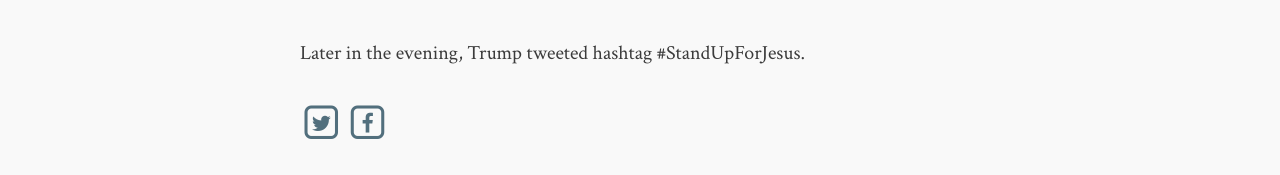
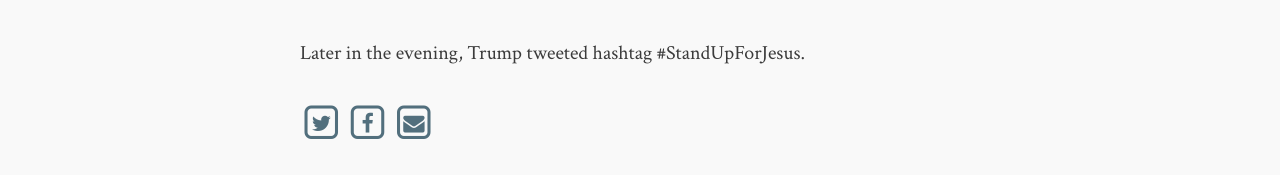
Before and after one commit to flashlightministries/oilforlight, a Jekyll site: the page built from _posts/2017-10-11-trump-tweets-kneeling.md, in a window 1280 px wide. Shown: the part 1044-1219 px from the top of the page. Built offline with Jekyll 4.4.1, drawn with Linux system fonts in a browser that asks for light colours; nearby versions of some CDN libraries.

Commit message:
Update post.html

```diff
--- a/_layouts/post.html
+++ b/_layouts/post.html
@@ -37,12 +37,20 @@
         <i class="fa fa-twitter fa-stack-1x"></i>
       </span>
     </a></span>
-    <span><a target="_blank" href="http://www.facebook.com/share.php?u={{ site.url }}{{ page.url }}&title={{ page.title | uri_escape}}">
+    <span><a target="_blank" href="http://www.facebook.com/share.php?u={{ site.url }}{{ page.url }}&amp;title={{ page.title | uri_escape }}">
       <span class="fa-stack fa-lg">
         <i class="fa fa-square-o fa-stack-2x"></i>
         <i class="fa fa-facebook fa-stack-1x"></i>
       </span>
     </a></span>
+    <span><a target="_blank" href="mailto:?subject={{ page.title | uri_escape }}&amp;body={{ site.url }}{{ page.url }}">
+      <span class="fa-stack fa-lg">
+        <i class="fa fa-square-o fa-stack-2x"></i>
+        <i class="fa fa-envelope fa-stack-1x"></i>
+      </span>
+    </a></span>
+      </span>
+
   </div>
 
   {% include JB/comments %}
```
